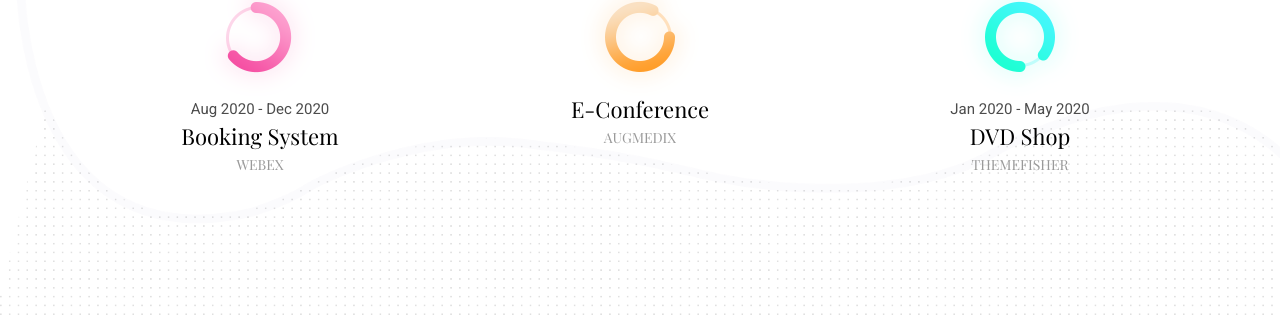
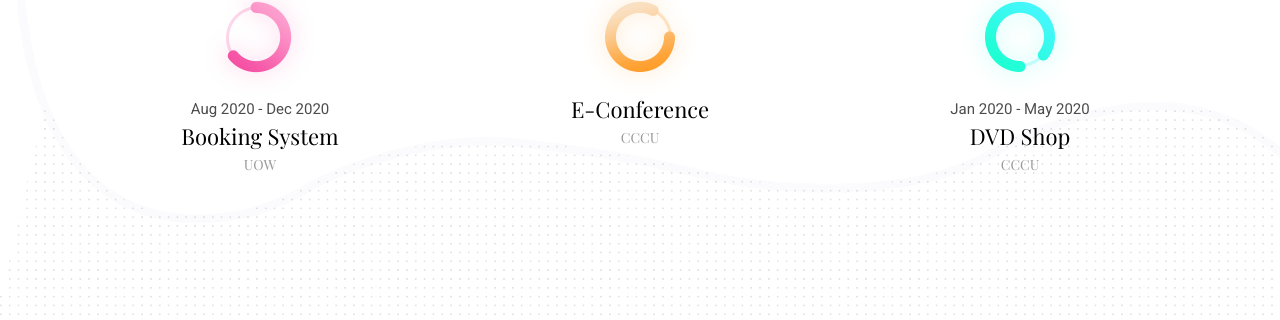
Before and after one commit to RyanL-29/FinalYearProjectWeb, a Jekyll site: the page built from index.html, in a window 1280 px wide and 900 px high, scrolled down 2317 px. Shown: the part 132-452 px from the top of the window. Built offline with Jekyll 4.4.1, drawn with Linux system fonts in a browser that asks for light colours.

Commit message:
Update settings.yml

```diff
--- a/_data/settings.yml
+++ b/_data/settings.yml
@@ -112,9 +112,9 @@
 
 experience-title: System We Did Before
 experience:
-- {name: Booking System, icon: 'icon-1.png', date: 'Aug 2020 - Dec 2020', organization: 'WEBEX'}
-- {name: E-Conference, icon: 'icon-2.png', date: '', organization: 'AUGMEDIX'}
-- {name: DVD Shop, icon: 'icon-3.png', date: 'Jan 2020 - May 2020', organization: 'THEMEFISHER'}
+- {name: Booking System, icon: 'icon-1.png', date: 'Aug 2020 - Dec 2020', organization: 'UOW'}
+- {name: E-Conference, icon: 'icon-2.png', date: '', organization: 'CCCU'}
+- {name: DVD Shop, icon: 'icon-3.png', date: 'Jan 2020 - May 2020', organization: 'CCCU'}
 
 
 #-------------------------------
```
